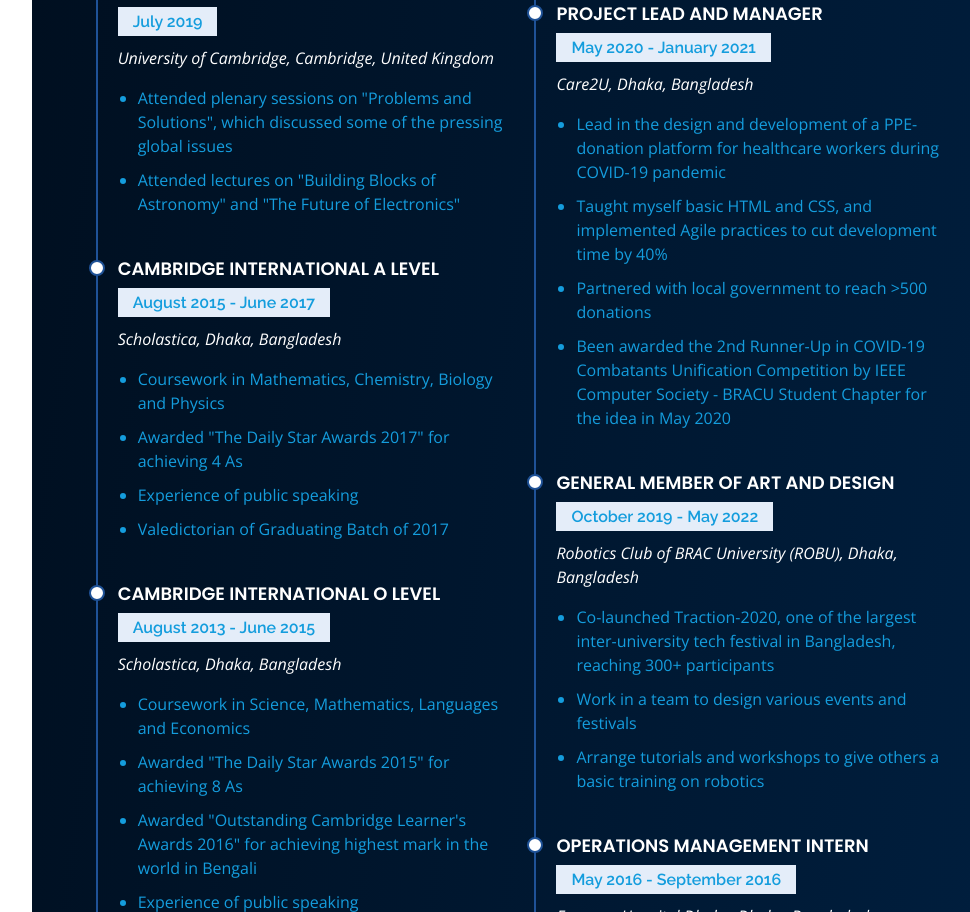
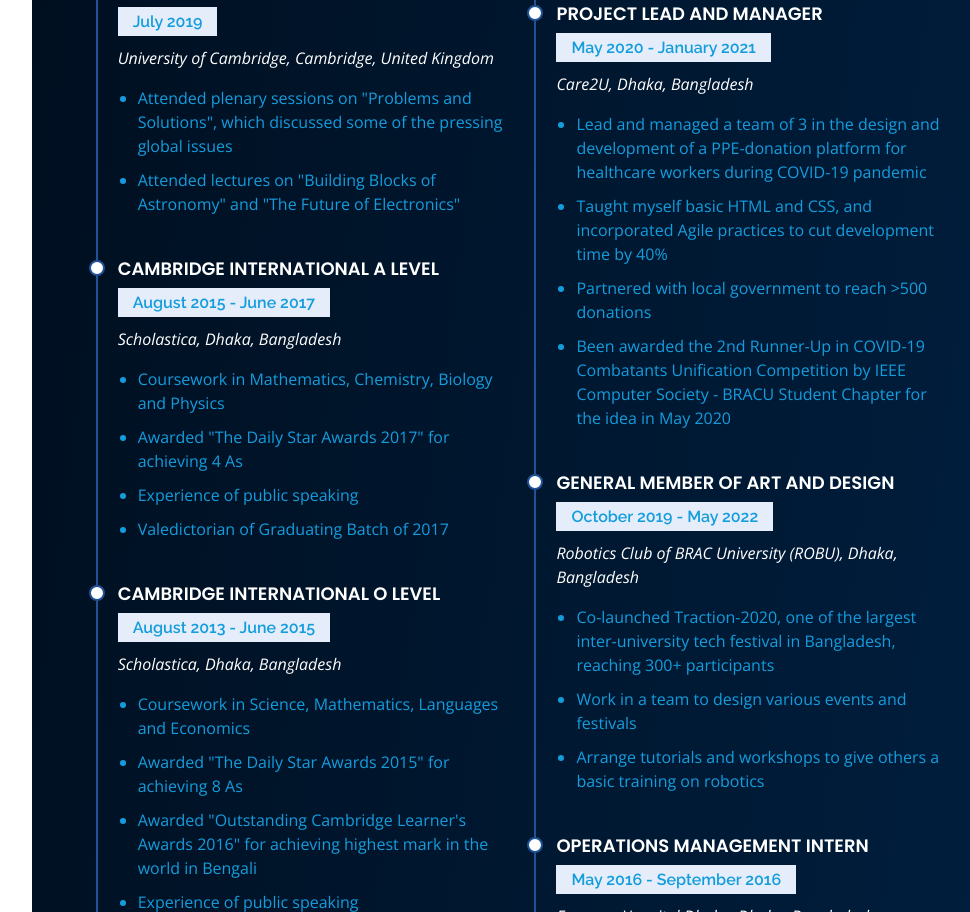
Before and after one commit to Rafsan7238/Rafsan-s-Portfolio, a plain HTML site: page Data Science Portfolio/public/index.html in a window 1280 px wide. Shown: the part 3115-4027 px from the top of the page, without its empty margins (268-1238 px from the left). Drawn offline with nearby package versions, Linux system fonts and the light colour scheme; some packages are replaced by stand-ins of ours.

Commit message:
Updated Care2U info

```diff
--- a/Data Science Portfolio/public/index.html
+++ b/Data Science Portfolio/public/index.html
@@ -365,8 +365,8 @@
               <h5>May 2020 - January 2021</h5>
               <p><em>Care2U, Dhaka, Bangladesh </em></p>
               <ul>
-                <li>Lead in the design and development of a PPE-donation platform for healthcare workers during COVID-19 pandemic</li>
-                <li>Taught myself basic HTML and CSS, and implemented Agile practices to cut development time by 40%</li>
+                <li>Lead and managed a team of 3 in the design and development of a PPE-donation platform for healthcare workers during COVID-19 pandemic</li>
+                <li>Taught myself basic HTML and CSS, and incorporated Agile practices to cut development time by 40%</li>
                 <li>Partnered with local government to reach >500 donations</li>
                 <li>Been awarded the 2nd Runner-Up in COVID-19 Combatants Unification Competition by IEEE Computer
                   Society - BRACU Student Chapter for the idea in May 2020</li>
```
